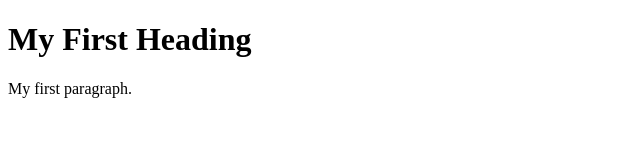
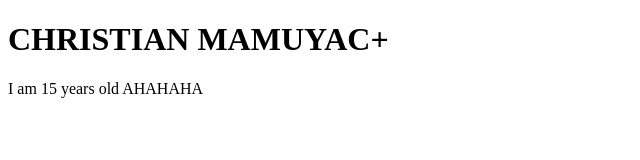
Before and after one commit to xxhrstn/project201712051, a plain HTML site: page index.html in a window 1280 px wide. Shown: the whole page, without its empty margins (0-640 px from the left). Drawn offline with Linux system fonts and the light colour scheme.

Commit message:
Update index.html

```diff
--- a/index.html
+++ b/index.html
@@ -2,8 +2,9 @@
 <html>
 <body>
 
-<h1>My First Heading</h1>
-<p>My first paragraph.</p>
+<h1>CHRISTIAN MAMUYAC+</h1>
+<p>I am 15 years old AHAHAHA
+  </p>
 
 </body>
 </html>
```
